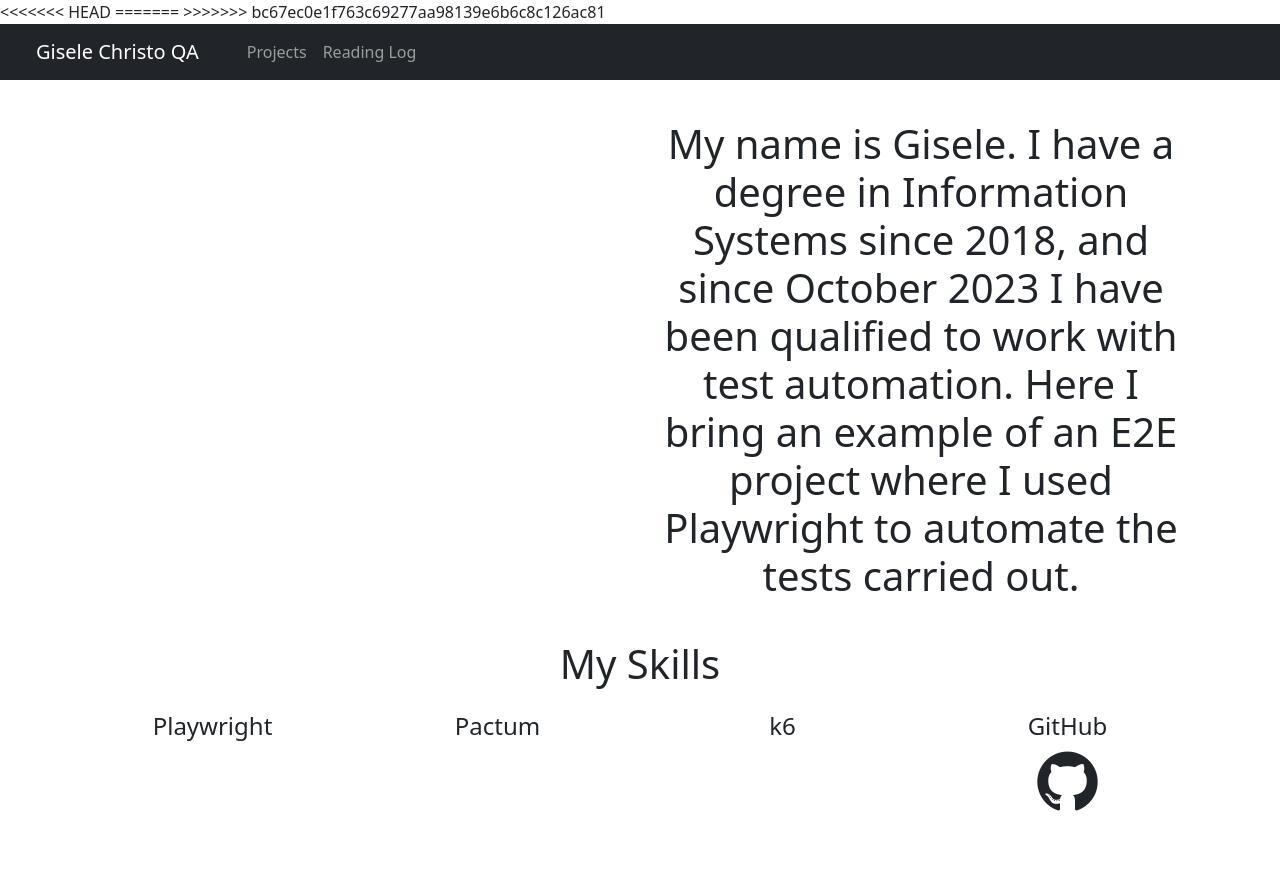
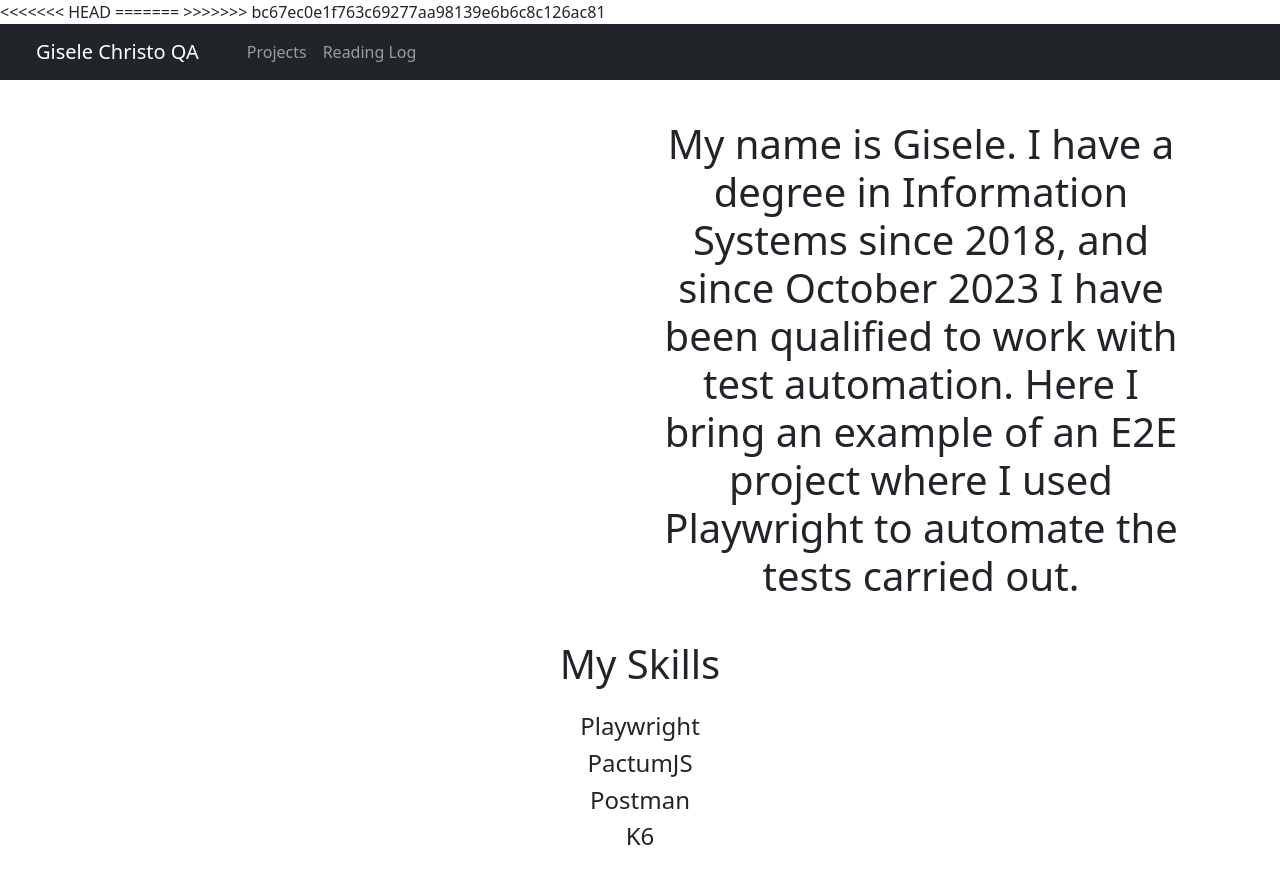
Before and after one commit to Giselesct/Giselesct.github.io, a website: page index.html in a window 1280 px wide. Before the commit the page ends 839 px from the top, so only its background shows below. Drawn offline with nearby package versions, Linux system fonts and the light colour scheme.

Commit message:
editando simbolos

```diff
--- a/index.html
+++ b/index.html
@@ -69,27 +69,15 @@
                     <div class="col">
                         <div class="text-center">
                             <h4>Playwright</h4>
+                            <h4>PactumJS</h4>
+                            <h4>Postman</h4>
+                            <h4>K6</h4>
+
                             <i class="devicon:dramaturgo-plain"></i>
                         </div>
                     </div>
-                    <div class="col">
-                        <div class="text-center">
-                            <h4>Pactum</h4>
-                            <i class="devicon-Pactum-plain"></i>
-                        </div>
-                    </div>
-                    <div class="col">
-                        <div class="text-center">
-                            <h4>k6</h4>
-                            <i class="devicon-K6-plain"></i>
-                        </div>
-                    </div>
-                    <div class="col">
-                        <div class="text-center">
-                            <h4>GitHub</h4>
-                            <i class="devicon-github-original"></i>
-                        </div>
-                    </div>
+
+
                 </div>
             </div>
         </div>
```
